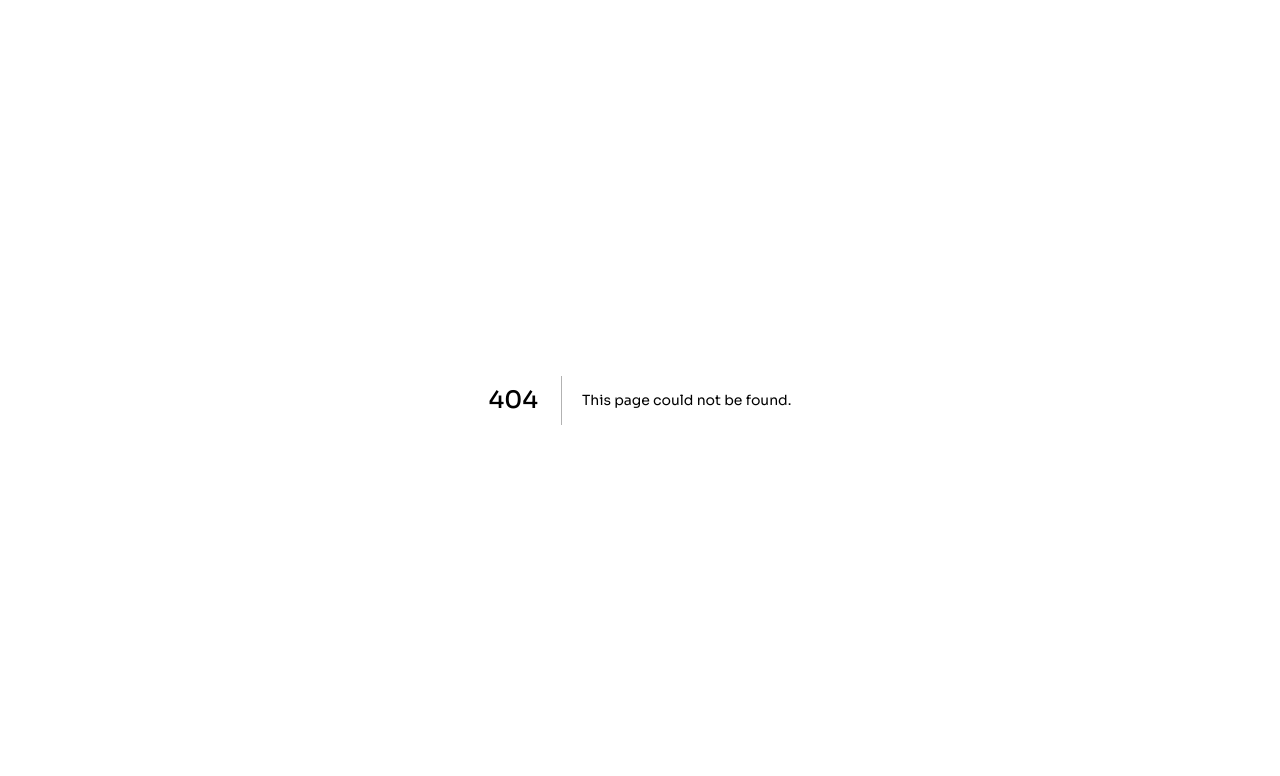
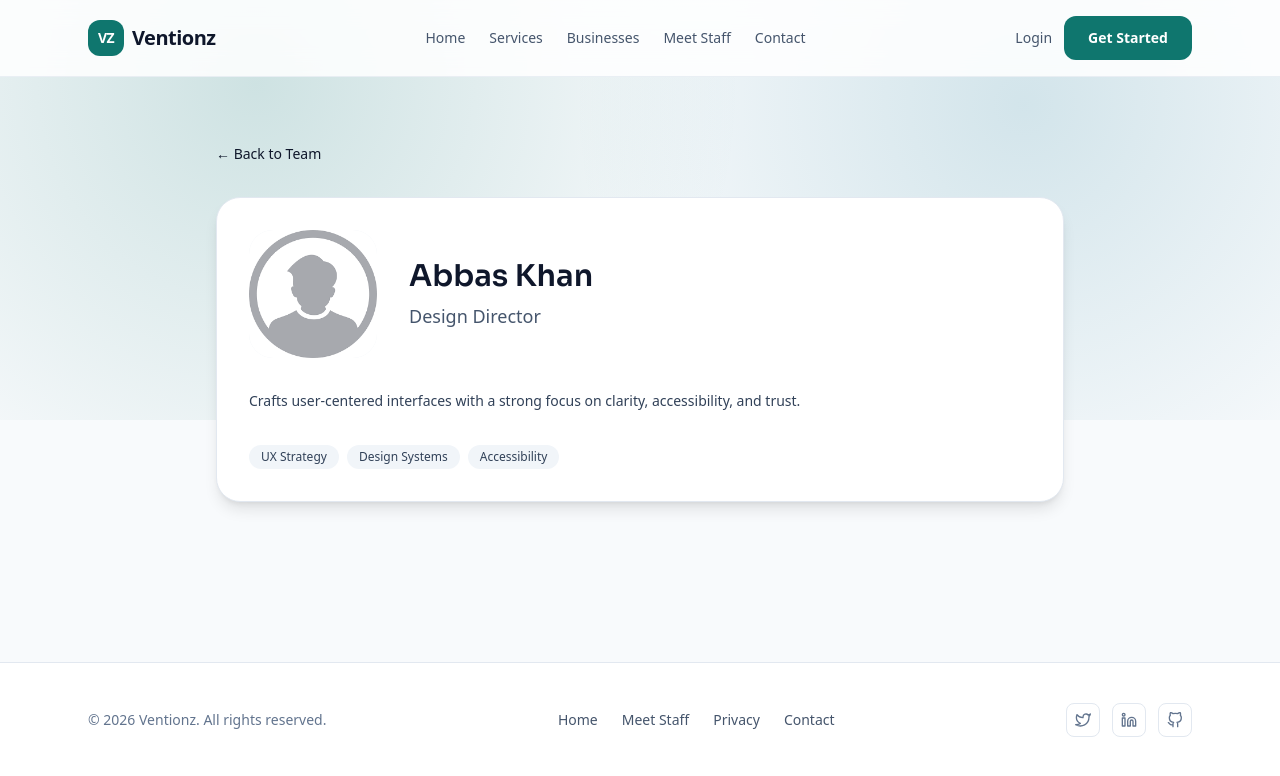
Before and after one commit to imt-eiaz/ventionzz, a Next.js app: page /staff/abbas-khan in a window 1280 px wide. Before the commit this address had no page. Shown: the top 776 px of the page. Built offline with nearby package versions, Linux system fonts and the light colour scheme.

Commit message:
Meet Staff Added

```diff
--- a/components/layout/Footer.js
+++ b/components/layout/Footer.js
@@ -3,6 +3,7 @@ import { FiGithub, FiLinkedin, FiTwitter } from "react-icons/fi";
 
 const footerLinks = [
   { label: "Home", href: "/" },
+  { label: "Meet Staff", href: "/staff" },
   { label: "Privacy", href: "/privacy" },
   { label: "Contact", href: "/contact" },
 ];
--- a/components/layout/Navbar.js
+++ b/components/layout/Navbar.js
@@ -6,6 +6,7 @@ const menuItems = [
   { label: "Home", href: "/" },
   { label: "Services", href: "/services" },
   { label: "Businesses", href: "/features" },
+  { label: "Meet Staff", href: "/staff" },
   { label: "Contact", href: "/contact" },
 ];
 
--- a/components/staff/StaffCard.js
+++ b/components/staff/StaffCard.js
@@ -2,7 +2,7 @@ import Image from "next/image";
 
 export default function StaffCard({ member }) {
   return (
-    <article className="rounded-2xl border border-slate-200 bg-white p-6 shadow-[0_20px_55px_-35px_rgba(15,23,42,0.45)]">
+    <article className="rounded-2xl border border-slate-200 bg-white p-6 shadow-[0_20px_55px_-35px_rgba(15,23,42,0.45)] transition-all duration-200 ease-out group-hover:-translate-y-1 group-hover:shadow-[0_24px_70px_-40px_rgba(15,23,42,0.45)]">
       <div className="relative h-24 w-24 overflow-hidden rounded-2xl">
         <Image src={member.image} alt={member.name} fill sizes="96px" />
       </div>
--- a/data/staff.js
+++ b/data/staff.js
@@ -1,29 +1,42 @@
 export const staffMembers = [
   {
-    name: "Aarav Sharma",
+    name: "Imtiaz Khan",
+    slug: "imtiaz-khan",
     role: "Founder & CEO",
-    image: "/staff/aarav.svg",
+    image: "/staff/imtiazkhan.png",
     bio: "Leads product vision and strategic partnerships for customer experience transformation.",
+    externalUrl: "https://www.meetimtiaz.co.uk",
     expertise: ["Product Strategy", "B2B SaaS", "Leadership"],
   },
   {
-    name: "Maya Patel",
+    name: "Maaz Khan",
+    slug: "maaz-khan",
     role: "Head of Customer Success",
-    image: "/staff/maya.svg",
+    image: "/staff/person.png",
     bio: "Designs high-impact support playbooks that improve onboarding and retention metrics.",
     expertise: ["Support Ops", "Onboarding", "Customer Retention"],
   },
   {
-    name: "Rohan Desai",
+    name: "Hamad Khan",
+    slug: "hamad-khan",
     role: "Lead Full-Stack Engineer",
-    image: "/staff/rohan.svg",
+    image: "/staff/person.png",
     bio: "Builds reliable platform architecture and automation systems for scaling service teams.",
     expertise: ["System Design", "Automation", "Cloud Infrastructure"],
   },
   {
-    name: "Neha Kapoor",
+    name: "Abbas Khan",
+    slug: "abbas-khan",
     role: "Design Director",
-    image: "/staff/neha.svg",
+    image: "/staff/person.png",
+    bio: "Crafts user-centered interfaces with a strong focus on clarity, accessibility, and trust.",
+    expertise: ["UX Strategy", "Design Systems", "Accessibility"],
+  },
+  {
+    name: "Youzar Sif",
+    slug: "youzar-sif",
+    role: "Design Director",
+    image: "/staff/person.png",
     bio: "Crafts user-centered interfaces with a strong focus on clarity, accessibility, and trust.",
     expertise: ["UX Strategy", "Design Systems", "Accessibility"],
   },
--- a/pages/staff.js
+++ b/pages/staff.js
@@ -1,4 +1,5 @@
 import Head from "next/head";
+import Link from "next/link";
 import SiteLayout from "@/components/layout/SiteLayout";
 import SectionHeading from "@/components/ui/SectionHeading";
 import StaffCard from "@/components/staff/StaffCard";
@@ -19,9 +20,27 @@ export default function StaffPage() {
           />
 
           <div className="mt-10 grid gap-6 sm:grid-cols-2">
-            {staffMembers.map((member) => (
-              <StaffCard key={member.name} member={member} />
-            ))}
+            {staffMembers.map((member) =>
+              member.externalUrl ? (
+                <a
+                  key={member.slug}
+                  href={member.externalUrl}
+                  target="_blank"
+                  rel="noopener noreferrer"
+                  className="group block"
+                >
+                  <StaffCard member={member} />
+                </a>
+              ) : (
+                <Link
+                  key={member.slug}
+                  href={`/staff/${member.slug}`}
+                  className="group block"
+                >
+                  <StaffCard member={member} />
+                </Link>
+              ),
+            )}
           </div>
         </main>
       </SiteLayout>
--- /dev/null
+++ b/pages/staff/[slug].js
@@ -0,0 +1,107 @@
+import Head from "next/head";
+import Link from "next/link";
+import Image from "next/image";
+import SiteLayout from "@/components/layout/SiteLayout";
+import { staffMembers } from "@/data/staff";
+
+export default function StaffMemberPage({ member }) {
+  if (!member) {
+    return (
+      <SiteLayout>
+        <main className="mx-auto w-full max-w-6xl px-6 py-16">
+          <p className="text-center text-sm text-slate-500">
+            Staff member not found.
+          </p>
+        </main>
+      </SiteLayout>
+    );
+  }
+
+  return (
+    <>
+      <Head>
+        <title>{member.name} | Ventionz</title>
+      </Head>
+      <SiteLayout>
+        <main className="mx-auto w-full max-w-4xl px-6 py-16">
+          <div className="mb-8">
+            <Link
+              href="/staff"
+              className="text-sm font-medium text-brand-600 hover:underline"
+            >
+              ← Back to Team
+            </Link>
+          </div>
+
+          <div className="rounded-3xl border border-slate-200 bg-white p-8 shadow-lg">
+            <div className="flex flex-col gap-8 md:flex-row md:items-center">
+              <div className="relative h-32 w-32 overflow-hidden rounded-3xl bg-slate-100">
+                <Image
+                  src={member.image}
+                  alt={member.name}
+                  fill
+                  sizes="128px"
+                />
+              </div>
+              <div>
+                <h1 className="text-3xl font-semibold text-slate-900">
+                  {member.name}
+                </h1>
+                <p className="mt-2 text-lg font-medium text-slate-600">
+                  {member.role}
+                </p>
+              </div>
+            </div>
+
+            <p className="mt-8 text-sm leading-relaxed text-slate-700">
+              {member.bio}
+            </p>
+
+            {member.externalUrl ? (
+              <div className="mt-6">
+                <a
+                  href={member.externalUrl}
+                  target="_blank"
+                  rel="noopener noreferrer"
+                  className="inline-flex items-center rounded-full border border-slate-200 bg-slate-50 px-5 py-3 text-sm font-medium text-slate-900 transition hover:bg-slate-100"
+                >
+                  Visit personal website
+                </a>
+              </div>
+            ) : null}
+
+            <div className="mt-8 flex flex-wrap gap-2">
+              {member.expertise.map((skill) => (
+                <span
+                  key={skill}
+                  className="rounded-full bg-slate-100 px-3 py-1 text-xs font-medium text-slate-700"
+                >
+                  {skill}
+                </span>
+              ))}
+            </div>
+          </div>
+        </main>
+      </SiteLayout>
+    </>
+  );
+}
+
+export async function getStaticPaths() {
+  const paths = staffMembers.map((member) => ({
+    params: { slug: member.slug },
+  }));
+  return {
+    paths,
+    fallback: false,
+  };
+}
+
+export async function getStaticProps({ params }) {
+  const member = staffMembers.find((item) => item.slug === params.slug) || null;
+  return {
+    props: {
+      member,
+    },
+  };
+}
```
Also changed, not shown: public/staff/imtiazkhan.png (added), public/staff/person.png (added).
